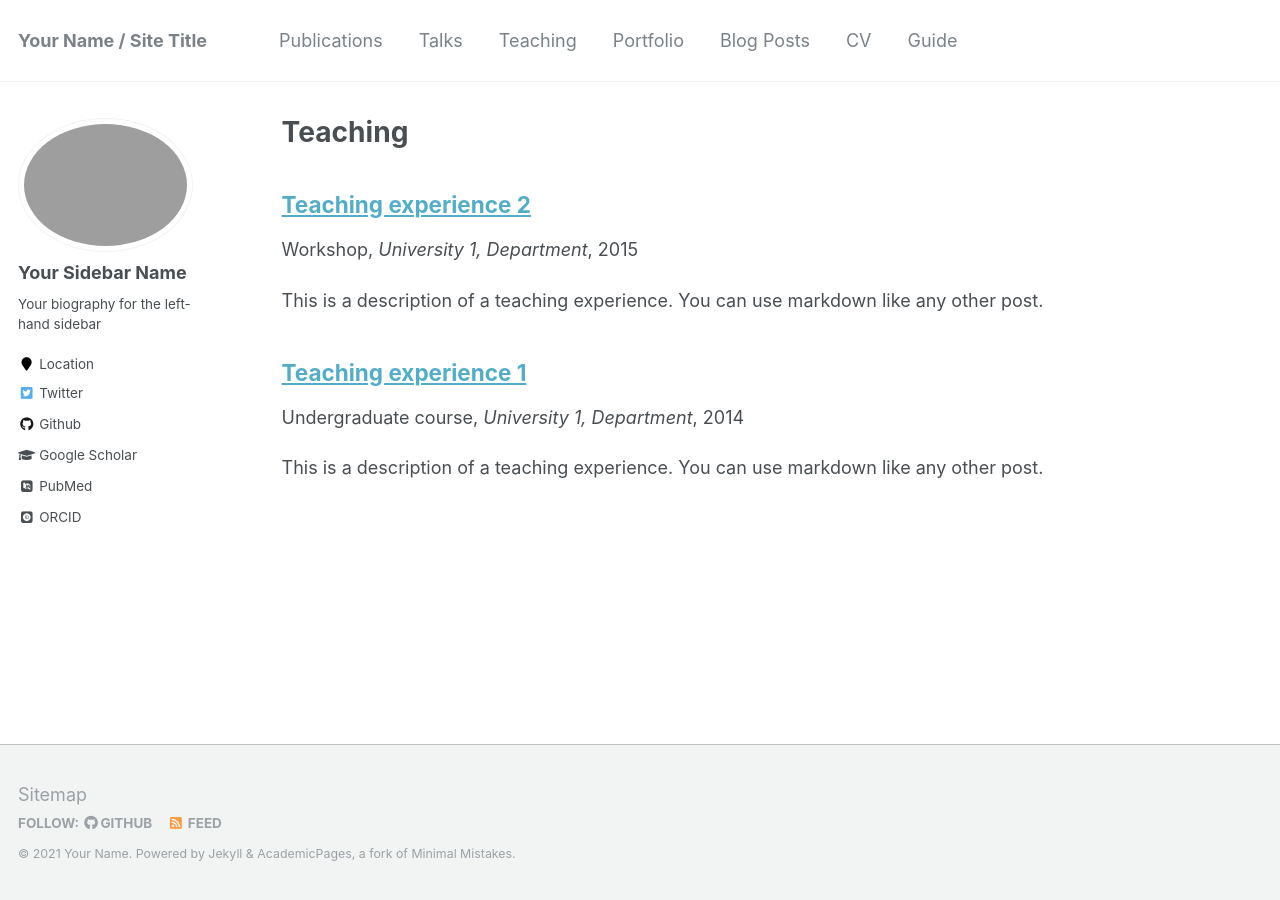
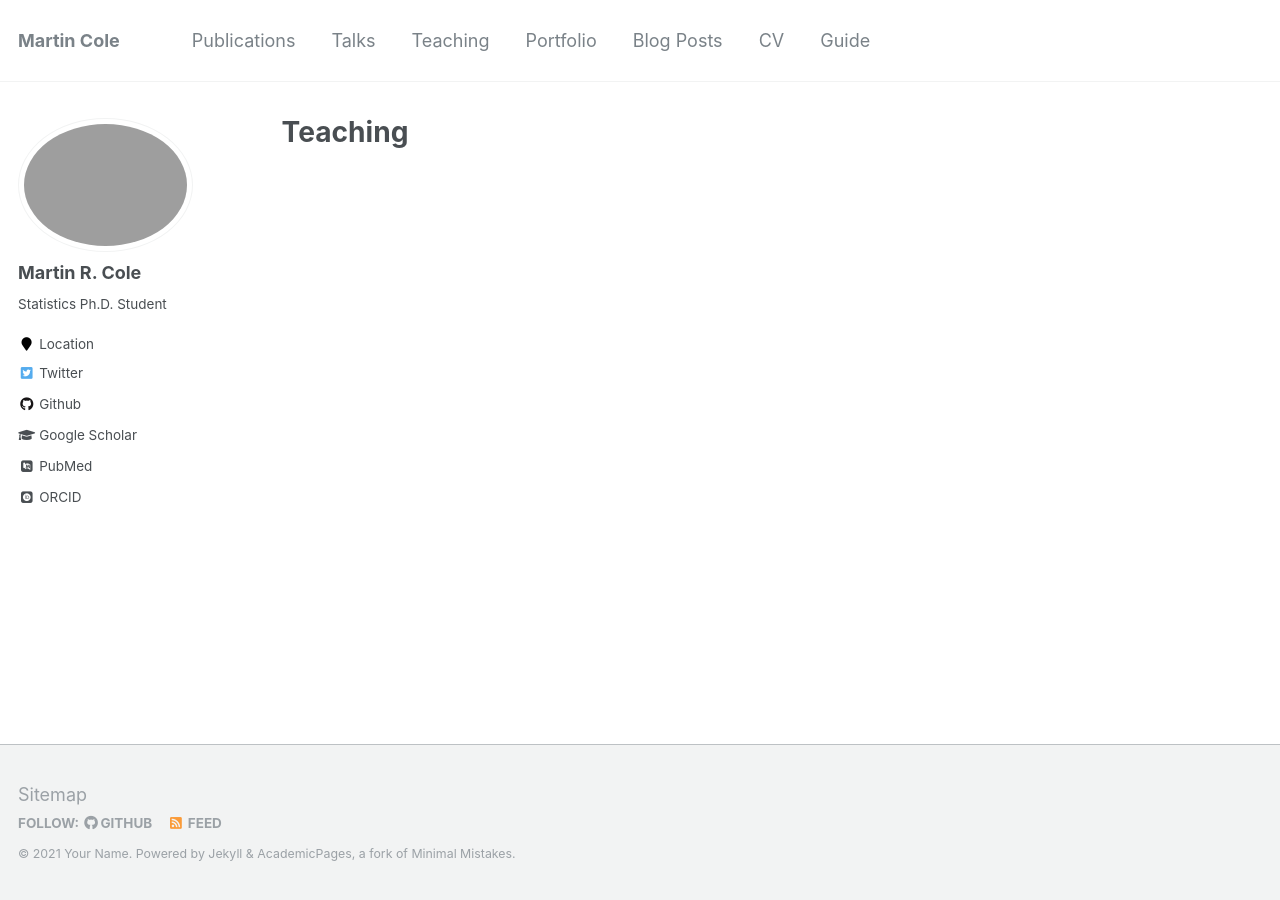
Before and after one commit to MartyCole/martycole.github.io, a Jekyll site: the page built from _pages/teaching.html, in a window 1280 px wide. Built offline with Jekyll 4.4.1, drawn with Linux system fonts in a browser that asks for light colours; some web fonts are replaced; part of the change alters nothing that is shown.

Commit message:
What does this look like?

```diff
--- a/_config.yml
+++ b/_config.yml
@@ -7,7 +7,7 @@
 
 # Site Settings
 locale                   : "en-US"
-title                    : "Your Name / Site Title"
+title                    : "Martin Cole"
 title_separator          : "-"
 name                     : &name "Your Name"
 description              : &description "personal description"
@@ -80,9 +80,9 @@ analytics:
 
 # Site Author
 author:
-  name             : "Your Sidebar Name"
+  name             : "Martin R. Cole"
   avatar           : "profile.png"
-  bio              : "Your biography for the left-hand sidebar"
+  bio              : "Statistics Ph.D. Student"
   location         : "Location"
   employer         :
   pubmed           : "https://www.ncbi.nlm.nih.gov/pubmed/?term=john+snow"
@@ -175,75 +175,9 @@ kramdown:
 
 # Collections
 collections:
-  teaching:
-    output: true
-    permalink: /:collection/:path/
-  publications:
-    output: true
-    permalink: /:collection/:path/
-  portfolio:
-    output: true
-    permalink: /:collection/:path/
-  talks:
-    output: true
-    permalink: /:collection/:path/
-
 
 # Defaults
 defaults:
-  # _posts
-  - scope:
-      path: ""
-      type: posts
-    values:
-      layout: single
-      author_profile: true
-      read_time: true
-      comments: true
-      share: true
-      related: true
-  # _pages
-  - scope:
-      path: ""
-      type: pages
-    values:
-      layout: single
-      author_profile: true
-  # _teaching
-  - scope:
-      path: ""
-      type: teaching
-    values:
-      layout: single
-      author_profile: true
-      share: true
-      comments: true
-  # _publications
-  - scope:
-      path: ""
-      type: publications
-    values:
-      layout: single
-      author_profile: true
-      share: true
-      comments: true
-  # _portfolio
-  - scope:
-      path: ""
-      type: portfolio
-    values:
-      layout: single
-      author_profile: true
-      share: true
-      comment: true
-  # _talks
-  - scope:
-      path: ""
-      type: talks
-    values:
-      layout: talk
-      author_profile: true
-      share: true
 
 # Sass/SCSS
 sass:
```
Also changed, not shown: 1 other file.
